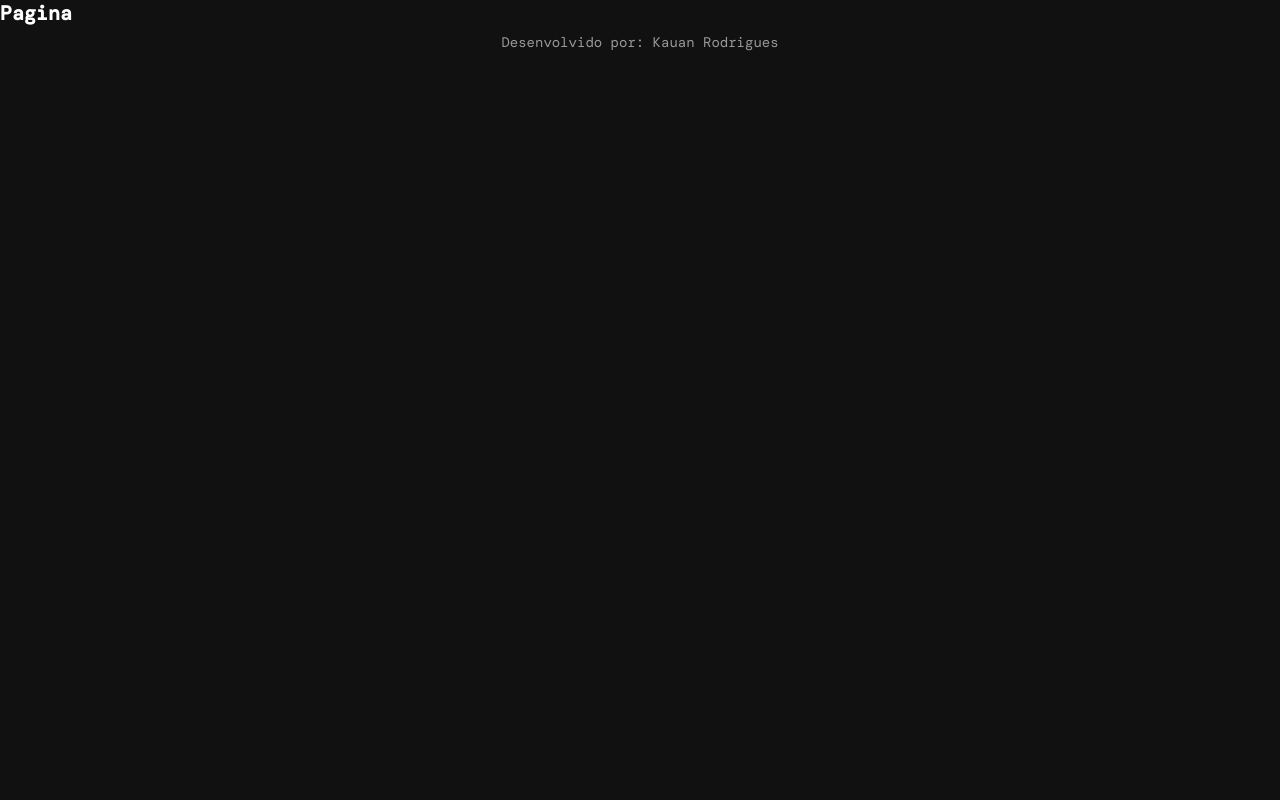
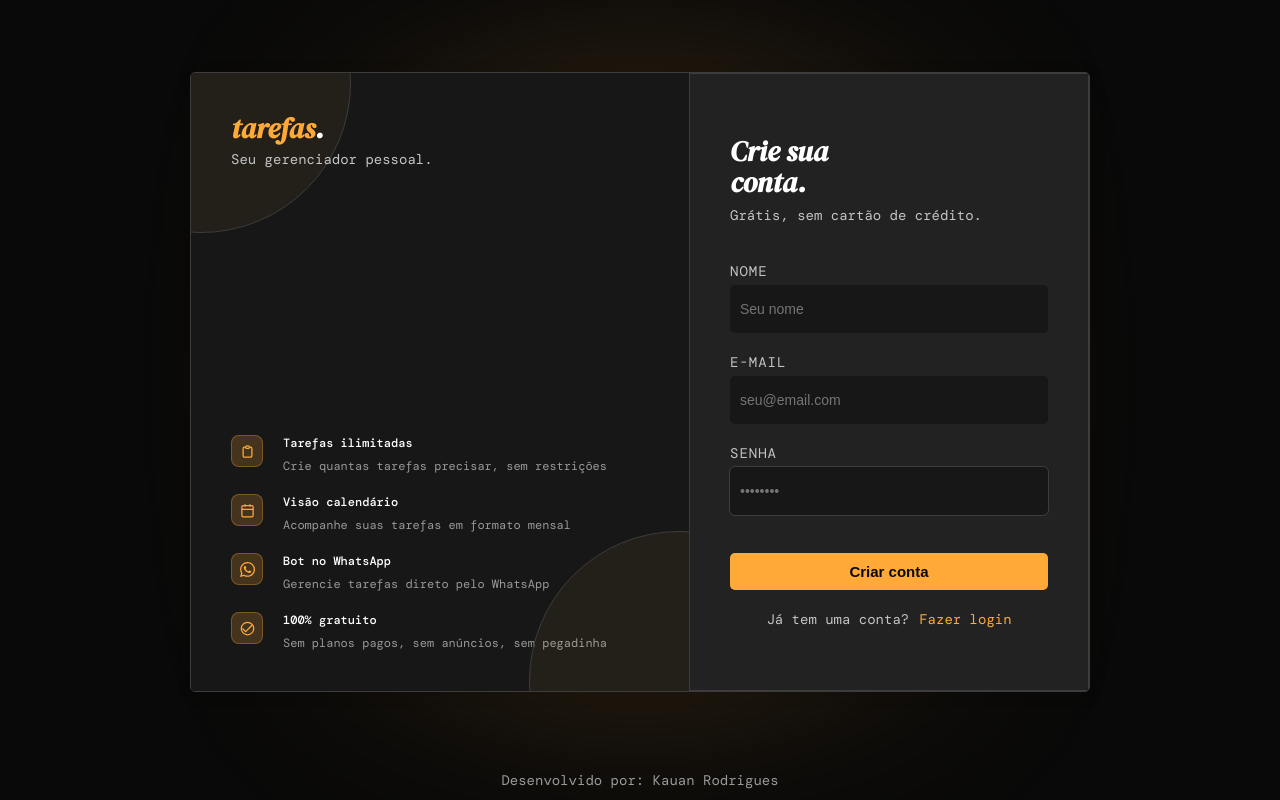
Before and after one commit to kauandevfr/tarefasfrontend, a React (Vite) app: page /register in a window 1280 px wide. Built offline with nearby package versions, Linux system fonts and the light colour scheme; a web font is replaced by a local one.

Commit message:
added register page

```diff
--- a/src/pages/Login/index.jsx
+++ b/src/pages/Login/index.jsx
@@ -1,5 +1,4 @@
 import { Link } from "react-router-dom"
-import "./styles.scss"
 import Title from "../../components/Title"
 
 export default function Login() {
@@ -26,7 +25,7 @@ export default function Login() {
                         <div className="field-group">
                             <div className="horizontal between">
                                 <label className="label" htmlFor="password">Senha</label>
-                                <Link className="link" to='/forgot-pass'>Esqueceu a senha?</Link>
+                                <Link className="link" to='forgot-pass'>Esqueceu a senha?</Link>
                             </div>
                             <input className="input"
                                 type="password"
--- a/src/pages/Login/styles.scss
+++ /dev/null
@@ -1,60 +0,0 @@
-.wrapper {
-    border-radius: var(--b-radius);
-
-    display: flex;
-    overflow: hidden;
-
-    width: 100%;
-    max-width: 900px;
-    min-height: 560px;
-    box-shadow: var(--shadow-sm);
-    border: 1px solid var(--gray-600);
-}
-
-.panel-right {
-    flex: 1;
-    background-color: var(--gray-800);
-    position: relative;
-    overflow: hidden;
-
-    &::before,
-    &::after {
-        content: '';
-        width: 30rem;
-        height: 30rem;
-        border-radius: 50%;
-
-        position: absolute;
-        border: 1px solid var(--gray-600);
-        background-color: rgba(var(--yellow-800), .05);
-    }
-
-
-    &::before {
-        left: -14rem;
-        top: -14rem;
-    }
-
-    &::after {
-        right: -14rem;
-        bottom: -14rem;
-    }
-
-    .brand,
-    .footer {
-        position: relative;
-        z-index: 1;
-    }
-}
-
-.panel-left {
-    width: 400px;
-    background-color: var(--gray-700);
-    border-right: 1px solid var(--gray-600);
-
-    display: flex;
-    flex-direction: column;
-    justify-content: space-evenly;
-
-    gap: 1.6rem;
-}
--- a/src/pages/Register/index.jsx
+++ b/src/pages/Register/index.jsx
@@ -1,7 +1,113 @@
+import { Link } from "react-router-dom"
+import Title from "../../components/Title"
 import "./styles.scss"
 
 export default function Register() {
     return (
-        <h1>Pagina</h1>
+        <main className="center">
+            <div className="blur" />
+            <div className="wrapper">
+                <form className="panel-right vertical p4 between">
+                    <div className="brand">
+                        <Title />
+                        <h2 className="subtitle">Seu gerenciador pessoal.</h2>
+                    </div>
+
+                    <div class="benefits vertical g2">
+                        <div class="benefit">
+                            <div class="benefit-icon">
+                                <svg width="15" height="15" fill="none" stroke="currentColor" stroke-width="2" viewBox="0 0 24 24"><path d="M9 5H7a2 2 0 00-2 2v12a2 2 0 002 2h10a2 2 0 002-2V7a2 2 0 00-2-2h-2M9 5a2 2 0 002 2h2a2 2 0 002-2M9 5a2 2 0 012-2h2a2 2 0 012 2"></path></svg>
+                            </div>
+                            <div class="benefit-text">
+                                <strong>Tarefas ilimitadas</strong>
+                                <span>Crie quantas tarefas precisar, sem restrições</span>
+                            </div>
+                        </div>
+                        <div class="benefit">
+                            <div class="benefit-icon">
+                                <svg width="15" height="15" fill="none" stroke="currentColor" stroke-width="2" viewBox="0 0 24 24"><rect x="3" y="4" width="18" height="18" rx="2"></rect><path d="M16 2v4M8 2v4M3 10h18"></path></svg>
+                            </div>
+                            <div class="benefit-text">
+                                <strong>Visão calendário</strong>
+                                <span>Acompanhe suas tarefas em formato mensal</span>
+                            </div>
+                        </div>
+                        <div class="benefit">
+                            <div class="benefit-icon">
+                                <svg width="15" height="15" viewBox="0 0 24 24" fill="currentColor"><path d="M17.472 14.382c-.297-.149-1.758-.867-2.03-.967-.273-.099-.471-.148-.67.15-.197.297-.767.966-.94 1.164-.173.199-.347.223-.644.075-.297-.15-1.255-.463-2.39-1.475-.883-.788-1.48-1.761-1.653-2.059-.173-.297-.018-.458.13-.606.134-.133.298-.347.446-.52.149-.174.198-.298.298-.497.099-.198.05-.371-.025-.52-.075-.149-.669-1.612-.916-2.207-.242-.579-.487-.5-.669-.51-.173-.008-.371-.01-.57-.01-.198 0-.52.074-.792.372-.272.297-1.04 1.016-1.04 2.479 0 1.462 1.065 2.875 1.213 3.074.149.198 2.096 3.2 5.077 4.487.709.306 1.262.489 1.694.625.712.227 1.36.195 1.871.118.571-.085 1.758-.719 2.006-1.413.248-.694.248-1.289.173-1.413-.074-.124-.272-.198-.57-.347m-5.421 7.403h-.004a9.87 9.87 0 01-5.031-1.378l-.361-.214-3.741.982.998-3.648-.235-.374a9.86 9.86 0 01-1.51-5.26c.001-5.45 4.436-9.884 9.888-9.884 2.64 0 5.122 1.03 6.988 2.898a9.825 9.825 0 012.893 6.994c-.003 5.45-4.437 9.884-9.885 9.884m8.413-18.297A11.815 11.815 0 0012.05 0C5.495 0 .16 5.335.157 11.892c0 2.096.547 4.142 1.588 5.945L.057 24l6.305-1.654a11.882 11.882 0 005.683 1.448h.005c6.554 0 11.89-5.335 11.893-11.893a11.821 11.821 0 00-3.48-8.413z"></path></svg>
+                            </div>
+                            <div class="benefit-text">
+                                <strong>Bot no WhatsApp</strong>
+                                <span>Gerencie tarefas direto pelo WhatsApp</span>
+                            </div>
+                        </div>
+                        <div class="benefit">
+                            <div class="benefit-icon">
+                                <svg width="15" height="15" fill="none" stroke="currentColor" stroke-width="2" viewBox="0 0 24 24"><circle cx="12" cy="12" r="10"></circle><path d="M20 6L9 17l-5-5"></path></svg>
+                            </div>
+                            <div class="benefit-text">
+                                <strong>100% gratuito</strong>
+                                <span>Sem planos pagos, sem anúncios, sem pegadinha</span>
+                            </div>
+                        </div>
+                    </div>
+                </form>
+
+                <div className="panel-left p4">
+                    <div className="form-header">
+                        <h1 className="title">Crie sua<br />conta.</h1>
+                        <h2 className="subtitle">Grátis, sem cartão de crédito.</h2>
+                    </div>
+                    <div className="vertical w100 g2">
+
+                        <div className="field-group">
+                            <label className="label" htmlFor="name">Nome</label>
+                            <input className="input"
+                                type="text"
+                                riquired
+                                autoFocus
+                                id="name"
+                                placeholder="Seu nome"
+                            />
+                        </div>
+
+                        <div className="field-group">
+                            <label className="label" htmlFor="email">E-mail</label>
+                            <input className="input"
+                                type="text"
+                                riquired
+                                autoFocus
+                                id="email"
+                                placeholder="seu@email.com"
+                            />
+                        </div>
+                        <div className="field-group">
+                            <label className="label" htmlFor="password">Senha</label>
+                            <input className="input"
+                                type="password"
+                                riquired
+                                autoFocus
+                                id="password"
+                                placeholder="••••••••"
+                            />
+                        </div>
+                    </div>
+                    <div className="vertical g2">
+                        <button className="button w100"
+                            type="submit"
+                        >
+                            Criar conta
+                        </button>
+                        <span className="span horizontal g1 jc-center">
+                            Já tem uma conta?
+                            <Link className="link" to='/login'>
+                                Fazer login
+                            </Link>
+                        </span>
+                    </div>
+                </div>
+
+            </div>
+        </main >
     )
 }
--- a/src/pages/Register/styles.scss
+++ b/src/pages/Register/styles.scss
@@ -0,0 +1,35 @@
+.benefit {
+    display: flex;
+    gap: 2rem;
+}
+
+.benefit-text {
+    display: flex;
+    flex-direction: column;
+    gap: .5rem;
+}
+
+.benefit-text strong {
+    display: block;
+    font-size: 1.2rem;
+    font-weight: 500;
+    margin-bottom: 2px;
+}
+
+.benefit-text span {
+    font-size: 1.2rem;
+    color: var(--gray-300);
+}
+
+.benefit-icon {
+    width: 3.2rem;
+    height: 3.2rem;
+    border-radius: 8px;
+    background: rgba(var(--yellow-800), .2);
+    border: 1px solid rgba(var(--yellow-800), .3);
+    display: flex;
+    align-items: center;
+    justify-content: center;
+    flex-shrink: 0;
+    color: rgba(var(--yellow-800));
+}
--- a/src/styles/elements.scss
+++ b/src/styles/elements.scss
@@ -40,3 +40,63 @@ main {
     z-index: -1;
 
 }
+
+.wrapper {
+    border-radius: var(--b-radius);
+
+    display: flex;
+    overflow: hidden;
+
+    width: 100%;
+    max-width: 900px;
+    min-height: 620px;
+    box-shadow: var(--shadow-sm);
+    border: 1px solid var(--gray-600);
+}
+
+.panel-right {
+    flex: 1;
+    background-color: var(--gray-800);
+    position: relative;
+    overflow: hidden;
+
+    &::before,
+    &::after {
+        content: '';
+        width: 30rem;
+        height: 30rem;
+        border-radius: 50%;
+
+        position: absolute;
+        border: 1px solid var(--gray-600);
+        background-color: rgba(var(--yellow-800), .05);
+    }
+
+    &::before {
+        left: -14rem;
+        top: -14rem;
+    }
+
+    &::after {
+        right: -14rem;
+        bottom: -14rem;
+    }
+
+    .brand,
+    .footer {
+        position: relative;
+        z-index: 1;
+    }
+}
+
+.panel-left {
+    width: 400px;
+    background-color: var(--gray-700);
+    border: 1px solid var(--gray-600);
+
+    display: flex;
+    flex-direction: column;
+    justify-content: space-evenly;
+
+    gap: 1.6rem;
+}
--- a/src/styles/global.scss
+++ b/src/styles/global.scss
@@ -19,7 +19,6 @@
     margin: 0;
     padding: 0;
     box-sizing: border-box;
-    transition: all 0.2s ease-in-out;
 }
 
 html {
--- a/src/styles/utils.scss
+++ b/src/styles/utils.scss
@@ -163,3 +163,19 @@
 .pointer {
     cursor: pointer;
 }
+
+.wrapper {
+    animation: fadeUp .5s ease both;
+}
+
+@keyframes fadeUp {
+    from {
+        opacity: 0;
+        transform: translateY(16px);
+    }
+
+    to {
+        opacity: 1;
+        transform: translateY(0);
+    }
+}
--- a/src/styles/vars.scss
+++ b/src/styles/vars.scss
@@ -9,7 +9,7 @@
     --gray-700: #222222;
     --gray-800: #171717;
     --gray-850: #181818;
-    --gray-900: rgb(17, 17, 17);
+    --gray-900: #090909;
 
     --yellow-800: 255, 169, 56;
     --yellow-1000: 253, 167, 7;
```
